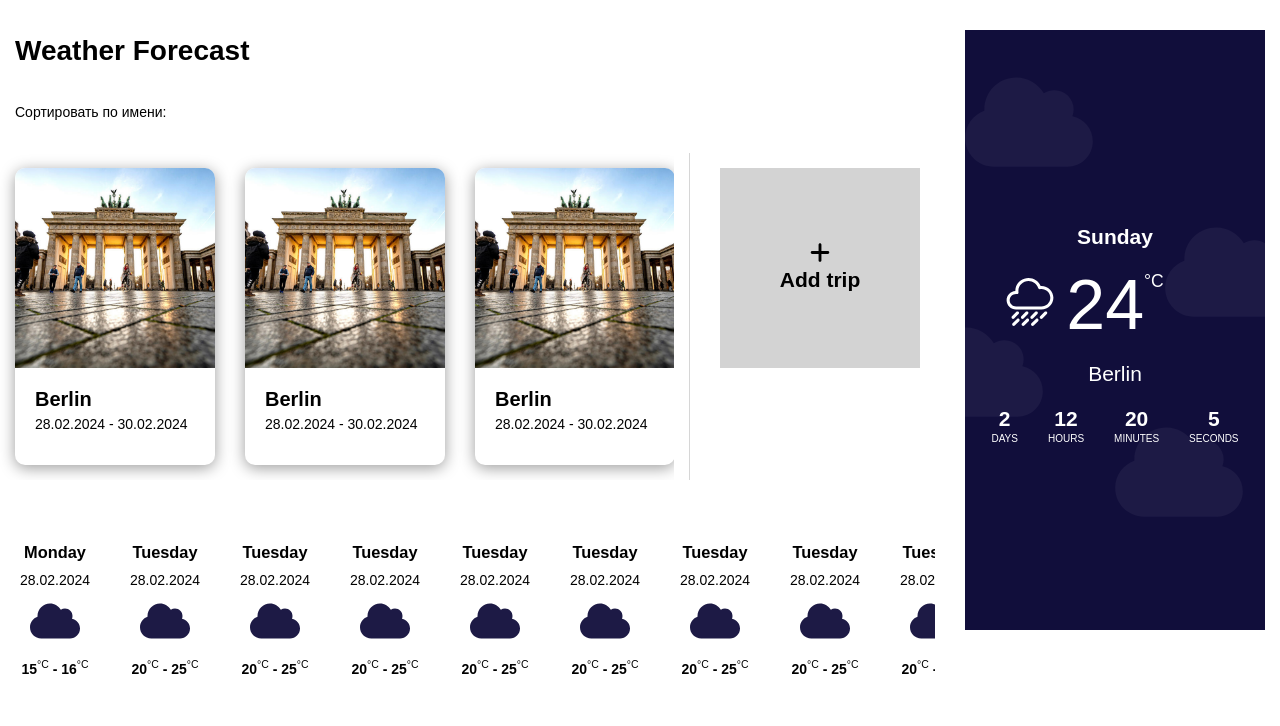
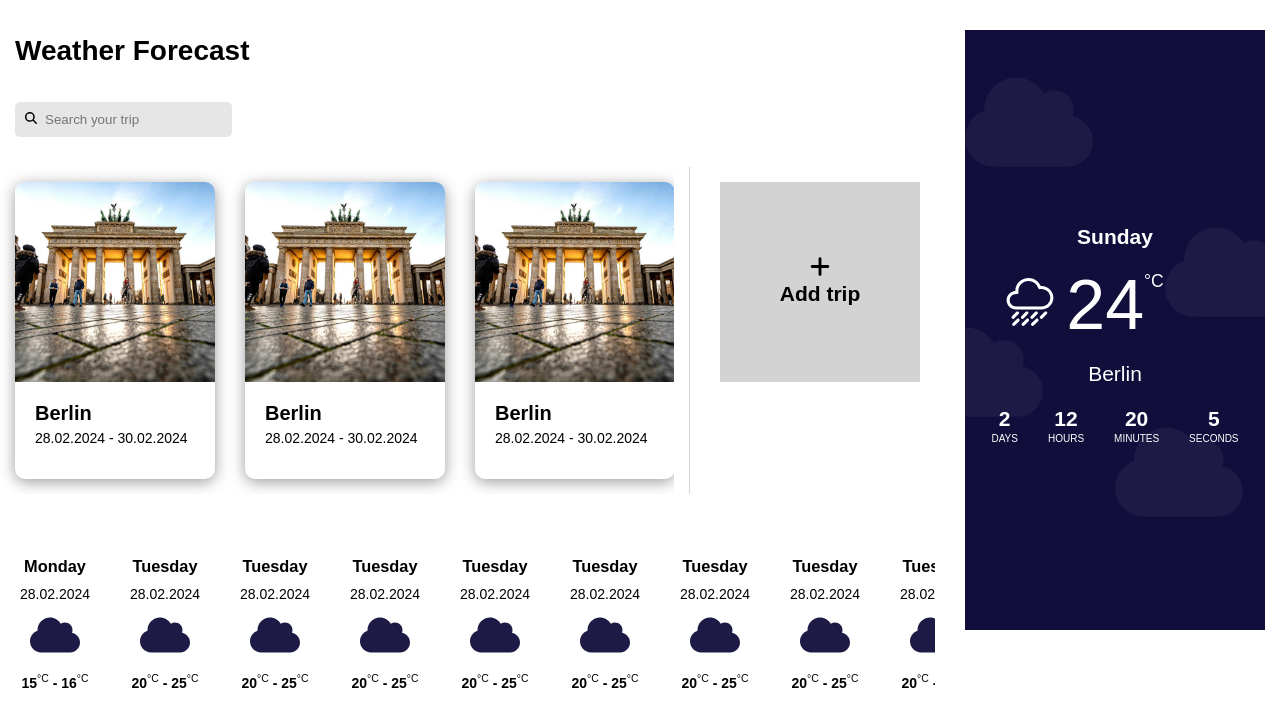
Before and after one commit to Xxandder/weather-app, a React (Vite) app in the folder weather-app/: page / in a window 1280 px wide. Shown: the top 726 px of the page. Built offline with nearby package versions, Linux system fonts and the light colour scheme.

Commit message:
+ icon for find-by-name field and styles

```diff
--- a/weather-app/src/pages/main.tsx
+++ b/weather-app/src/pages/main.tsx
@@ -1,7 +1,8 @@
 import { ChangeEvent, useState } from 'react';
 import { DailyForecast, TripForecast, Trips } from '../components/components.js';
-
+import searchIcon from '~/assets/icons/search.svg';
 import { tripsForecast } from '../libs/constants/constants.js';
+import clsx from 'clsx'
 import styles from './styles.module.scss';
 
 const MainPage: React.FC = () => {
@@ -17,10 +18,11 @@ const MainPage: React.FC = () => {
         <div className={styles['main-page']}>
             <main className={styles['main']}>
                 <h1 className={styles['main__header']}>Weather Forecast</h1>
-                <label className={styles['main__find-by-name']}>
-                    Сортировать по имени:
-                    <input type="text" value={name} onChange={handleInputOnChange}/>
-                </label>
+                <div className={clsx(styles["main__find-by-name"],
+                                     styles["find-by-name"])}>
+                        <img src={searchIcon} alt="" />
+                        <input type="text" value={name} onChange={handleInputOnChange} placeholder='Search your trip'/>
+                </div>
                 <Trips/>
                 <TripForecast tripForecast={tripsForecast}/>
             </main>
--- a/weather-app/src/pages/styles.module.scss
+++ b/weather-app/src/pages/styles.module.scss
@@ -13,3 +13,29 @@
     flex-direction: column;
     gap: 30px;
 }
+
+
+.find-by-name{
+    position: relative;
+    display: inline-block;
+}
+
+.find-by-name input{
+   padding: 10px 10px 10px 30px;
+
+   background-color: rgba(214, 214, 214, 0.616);
+    border-radius: 5px;
+}
+
+.find-by-name img{
+    width: 12px;
+    height: 12px;
+    position: absolute;
+    left: 10px;
+    top: 47%;
+    transform: translateY(-50%);
+}
+
+.find-by-name__label{
+
+}
```
